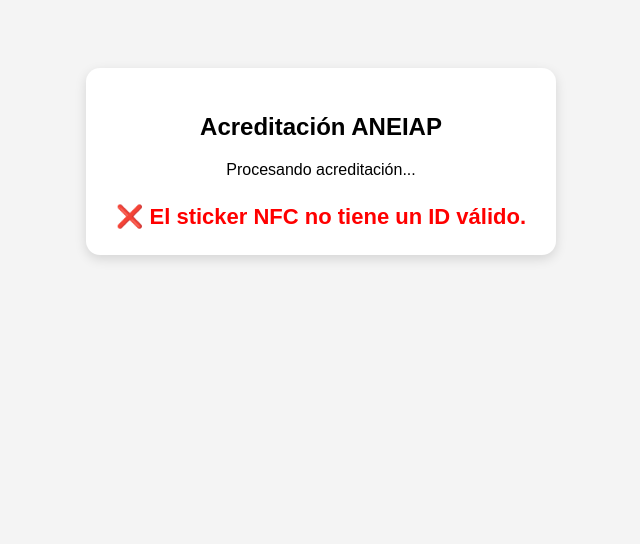
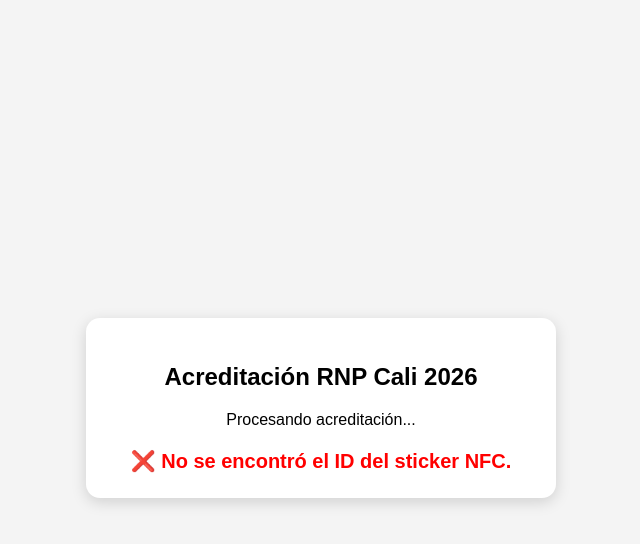
Before and after one commit to julianzuniga-oss/Aneiap.github.io, a plain HTML site: page index.html in a window 1280 px wide. Shown: the whole page, without its empty margins (319-959 px from the left). Drawn offline with Linux system fonts and the light colour scheme.

Commit message:
Update index.html

```diff
--- a/index.html
+++ b/index.html
@@ -1,34 +1,33 @@
 <!DOCTYPE html>
 <html lang="es">
 <head>
-<meta charset="UTF-8" />
-<meta name="viewport" content="width=device-width, initial-scale=1.0" />
-<title>Acreditación ANEIAP</title>
+<meta charset="UTF-8">
+<meta name="viewport" content="width=device-width, initial-scale=1.0">
+<title>Acreditación RNP Cali 2026</title>
 
 <style>
     body {
         font-family: Arial, sans-serif;
         background: #f4f4f4;
-        padding: 20px;
-        text-align: center;
+        height: 100vh;
+        display: flex;
+        justify-content: center;
+        align-items: center;
     }
-
     .card {
         background: white;
         padding: 25px;
         border-radius: 14px;
-        box-shadow: 0 4px 12px rgba(0,0,0,0.13);
         max-width: 420px;
-        margin: auto;
-        margin-top: 40px;
+        width: 90%;
+        text-align: center;
+        box-shadow: 0 4px 15px rgba(0,0,0,0.15);
     }
-
     #estado {
-        margin-top: 25px;
-        font-size: 22px;
+        margin-top: 20px;
+        font-size: 20px;
         font-weight: bold;
     }
-
     .ok { color: green; }
     .err { color: red; }
     .warn { color: orange; }
@@ -37,44 +36,57 @@
 
 <body>
 <div class="card">
-    <h2>Acreditación ANEIAP</h2>
+    <h2>Acreditación RNP Cali 2026</h2>
     <p>Procesando acreditación...</p>
 
     <div id="estado"></div>
 </div>
 
 <script>
+
+    // URL de tu Apps Script
     const API_URL = "https://script.google.com/macros/s/AKfycbwjMa5WG1AIzLrxSeeDMBS0UQ7swSQSAD3YbXwMOgtMqiJfmUutBwhQEvZ6W0btypFoKA/exec";
 
-    // Lee parámetros de la URL
+    // Obtener parámetros del URL
     function getParam(name) {
-        const url = new URL(window.location.href);
-        return url.searchParams.get(name);
+        return new URL(window.location.href).searchParams.get(name);
     }
 
     async function procesar() {
         const estado = document.getElementById("estado");
-        const id = getParam("id");   // <-- viene desde el NFC
 
+        // ID proveniente del NFC
+        const id = getParam("id");
         if (!id) {
-            estado.innerHTML = "<span class='err'>❌ El sticker NFC no tiene un ID válido.</span>";
+            estado.innerHTML = "<span class='err'>❌ No se encontró el ID del sticker NFC.</span>";
             return;
         }
 
+        // User-Agent del dispositivo
+        const uaString = navigator.userAgent || "unknown";
+
+        // URL FINAL que se enviará al Apps Script
+        const url = `${API_URL}?id=${encodeURIComponent(id)}&ua=${encodeURIComponent(uaString)}`;
+
+        estado.innerHTML = "Enviando datos...";
+
         try {
-            const url = `${API_URL}?id=${encodeURIComponent(id)}`;
             const resp = await fetch(url);
             const data = await resp.json();
 
+            console.log("Respuesta del servidor:", data);
+
             if (data.estado === "ok") {
-                estado.innerHTML = `<span class='ok'>✔ Acreditación exitosa: ${data.extra.nombre}</span>`;
+                estado.innerHTML = `<span class='ok'>✔ Acreditación exitosa: ${data.extra?.nombre || id}</span>`;
             }
             else if (data.estado === "duplicado") {
-                estado.innerHTML = `<span class='warn'>⚠ Ya había sido acreditado previamente</span>`;
+                estado.innerHTML = `<span class='warn'>⚠ Ya había sido acreditado antes</span>`;
+            }
+            else if (data.estado === "fuera_horario") {
+                estado.innerHTML = `<span class='err'>⏰ Acreditado por fuera de horario (${minutos} min tarde)</span>`;
             }
             else if (data.estado === "fuera_horario") {
 
-                // ●●● NUEVO MENSAJE CON MINUTOS TARDE ●●●
                 const minutos = data.extra.minutes_late || 0;
 
                 estado.innerHTML = `
@@ -83,20 +95,17 @@
                     </span>
                 `;
             }
-            else if (data.estado === "denegado") {
-                estado.innerHTML = `<span class='err'>❌ Usuario no autorizado</span>`;
-            }
             else {
-                estado.innerHTML = `<span class='err'>❌ ${data.mensaje}</span>`;
+                estado.innerHTML = `<span class='err'>❌ ${data.mensaje || "Error inesperado"}</span>`;
             }
 
-        } catch (error) {
-            console.error(error);
-            estado.innerHTML = "<span class='err'>❌ Error comunicando con el servidor</span>";
+        } catch (e) {
+            console.error(e);
+            estado.innerHTML = "<span class='err'>❌ Error conectando con el servidor</span>";
         }
     }
 
-    procesar(); // Ejecutar automáticamente
+    procesar();
 </script>
 
 </body>
```
